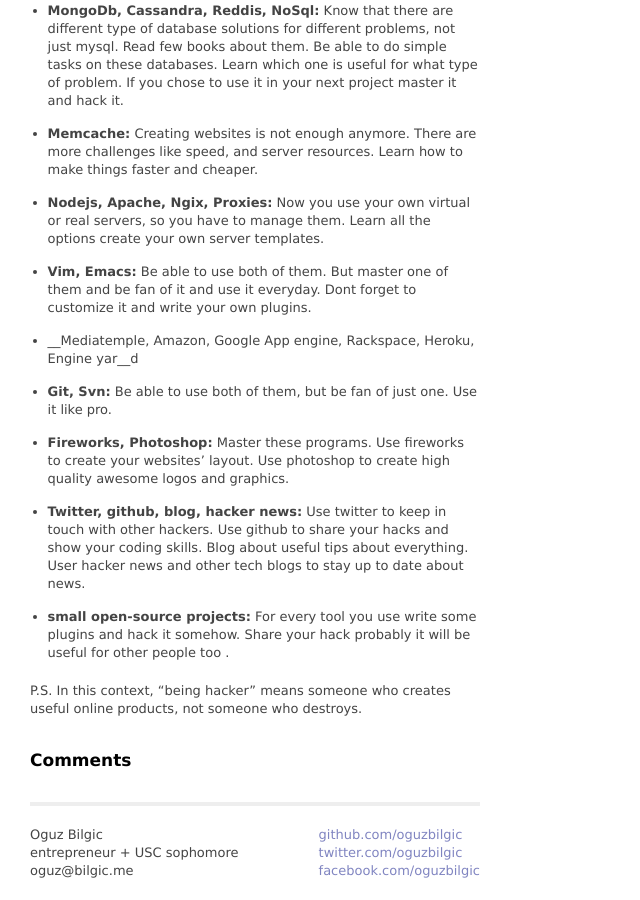
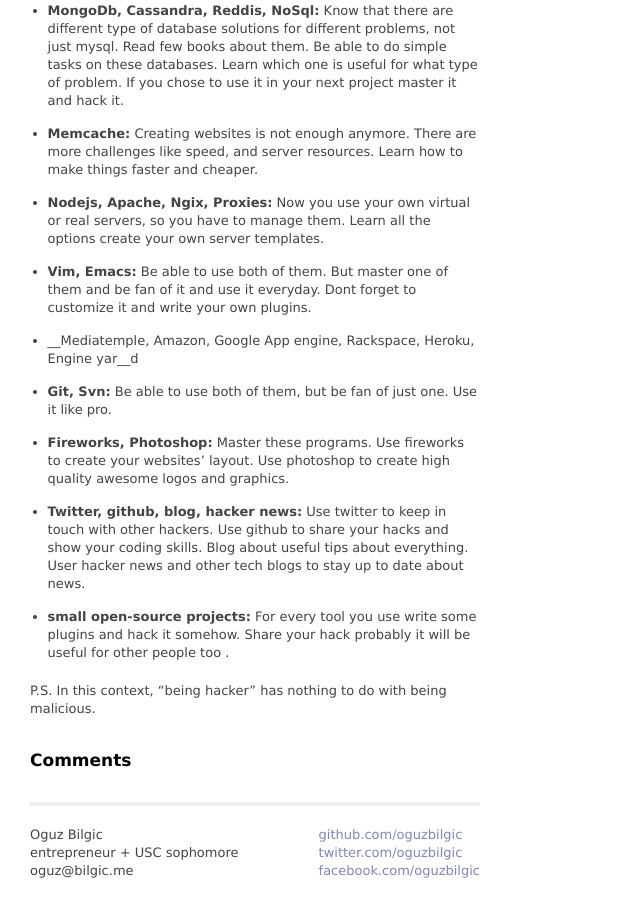
Before and after one commit to oguzbilgic/oguzbilgic.github.com, a Jekyll site: the page built from _posts/2010-12-21-being-hacker-vs-being-noob.markdown, in a window 1280 px wide and 900 px high, scrolled down 1092 px. Shown: the whole window, without its empty margins (0-640 px from the left). Built offline with Jekyll 4.4.1, drawn with Linux system fonts in a browser that asks for light colours; Markdown is read by kramdown in place of the engine named in the settings; comment, search, counter and statistics services are not loaded.

Commit message:
Update footnote

```diff
--- a/_posts/2010-12-21-being-hacker-vs-being-noob.markdown
+++ b/_posts/2010-12-21-being-hacker-vs-being-noob.markdown
@@ -39,5 +39,4 @@
 * __Twitter, github, blog, hacker news:__ Use twitter to keep in touch with other hackers. Use github to share your hacks and show your coding skills. Blog about useful tips about everything. User hacker news and other tech blogs to stay up to date about news.
 * __small open-source projects:__ For every tool you use write some plugins and hack it somehow. Share your hack probably it will be useful for other people too .
 
-P.S. In this context, “being hacker” means someone who creates useful
-online products, not someone who destroys.
+P.S. In this context, “being hacker” has nothing to do with being malicious.
```
